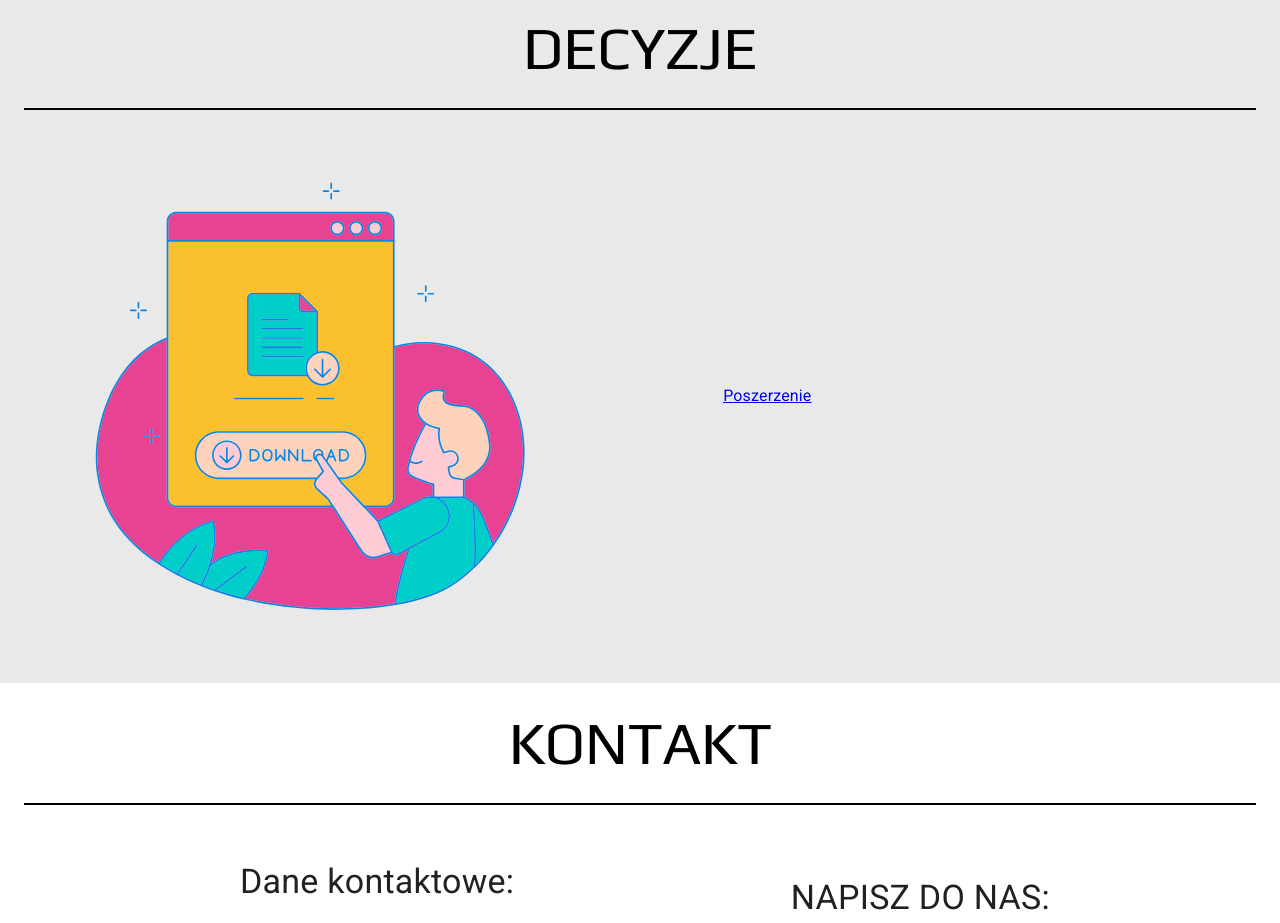
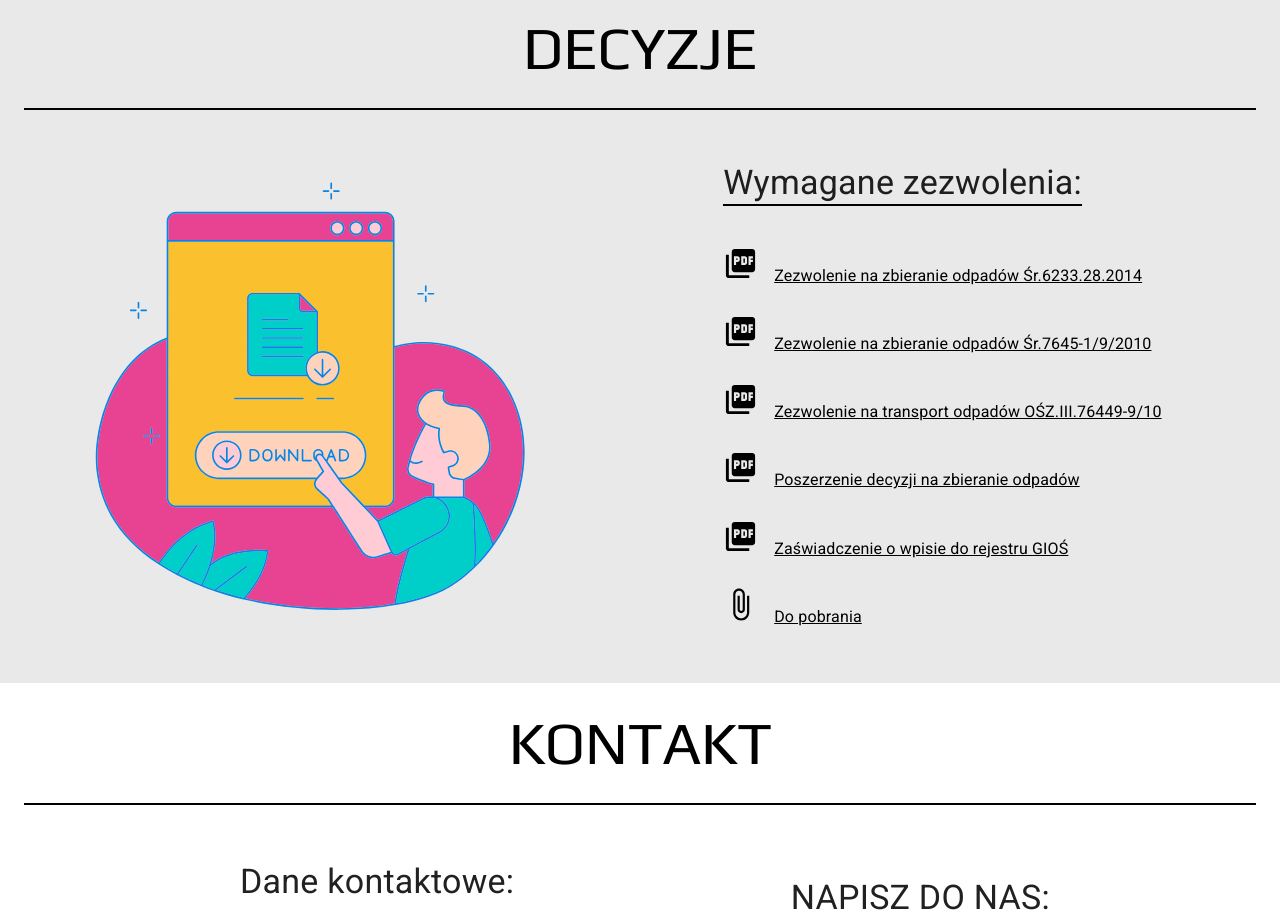
Before and after one commit to WarmuzWojtek/System-MUI, a React (Create React App) app: page / in a window 1280 px wide. Shown: the part 3480-4403 px from the top of the page. Built offline with nearby package versions, Linux system fonts and the light colour scheme.

Commit message:
ADD all documents

```diff
--- a/src/Components/Documents/Documents.jsx
+++ b/src/Components/Documents/Documents.jsx
@@ -4,6 +4,8 @@ import Paper from '@material-ui/core/Paper'
 import { makeStyles } from '@material-ui/core/styles';
 import useWindowPosition from '../../Hook/useWIndowPosition';
 import Slide from '@material-ui/core/Slide';
+import PictureAsPdfIcon from '@material-ui/icons/PictureAsPdf';
+import AttachFileSharpIcon from '@material-ui/icons/AttachFileSharp';
 
 const useStyles = makeStyles((theme) => {
   return {
@@ -29,6 +31,7 @@ const useStyles = makeStyles((theme) => {
     },
     paperImage: {
       display: 'flex',
+      flexWrap: 'wrap',
       alignItems: 'center',
       width: '40%',
       padding: theme.spacing(3),
@@ -42,6 +45,17 @@ const useStyles = makeStyles((theme) => {
     },
     image: {
       width: '100%',
+    },
+    typo: {
+      width: '90%',
+      color: 'black',
+    },
+    icon: {
+      marginRight: theme.spacing(2),
+    },
+    typoTitle: {
+      marginBottom: theme.spacing(2),
+      borderBottom: '2px solid black',
     }
 
   }
@@ -61,9 +75,30 @@ const Documents = () => {
           <img src={process.env.PUBLIC_URL + '/images/Downloading.svg'} alt='' className={classes.image} />
         </Paper>
         <Paper className={classes.paperImage} elevation='none'>
-          <Typography variant='subtitle1' align='justify' component='a' href={process.env.PUBLIC_URL + '/docs/poszerzenie.pdf'}>
-            Poszerzenie
-
+          <Typography variant='h4' className={classes.typoTitle}>Wymagane zezwolenia:</Typography>
+          <Typography className={classes.typo} variant='subtitle1' align='justify' component='a' href={process.env.PUBLIC_URL + '/docs/Śr.6233.28.2014.pdf'}>
+            <PictureAsPdfIcon fontSize='large' className={classes.icon} />
+            Zezwolenie na zbieranie odpadów Śr.6233.28.2014
+          </Typography>
+          <Typography className={classes.typo} variant='subtitle1' align='justify' component='a' href={process.env.PUBLIC_URL + '/docs/Śr.7645-1_9_10.pdf'}>
+            <PictureAsPdfIcon fontSize='large' className={classes.icon} />
+          Zezwolenie na zbieranie odpadów Śr.7645-1/9/2010
+          </Typography>
+          <Typography className={classes.typo} variant='subtitle1' align='justify' component='a' href={process.env.PUBLIC_URL + '/docs/OŚZ.III.76449-9_10.pdf'}>
+            <PictureAsPdfIcon fontSize='large' className={classes.icon} />
+          Zezwolenie na transport odpadów OŚZ.III.76449-9/10
+          </Typography>
+          <Typography className={classes.typo} variant='subtitle1' align='justify' component='a' href={process.env.PUBLIC_URL + '/docs/poszerzenie.pdf'}>
+            <PictureAsPdfIcon fontSize='large' className={classes.icon} />
+            Poszerzenie decyzji na zbieranie odpadów
+          </Typography>
+          <Typography className={classes.typo} variant='subtitle1' align='justify' component='a' href={process.env.PUBLIC_URL + '/docs/NR_GIOŚ.pdf'}>
+            <PictureAsPdfIcon fontSize='large' className={classes.icon} />
+          Zaświadczenie o wpisie do rejestru GIOŚ
+          </Typography>
+          <Typography className={classes.typo} variant='subtitle1' align='justify' component='a' href={process.env.PUBLIC_URL + '/docs/decyzje.zip'}>
+            <AttachFileSharpIcon fontSize='large' className={classes.icon} />
+          Do pobrania
           </Typography>
         </Paper>
       </Container>
```
